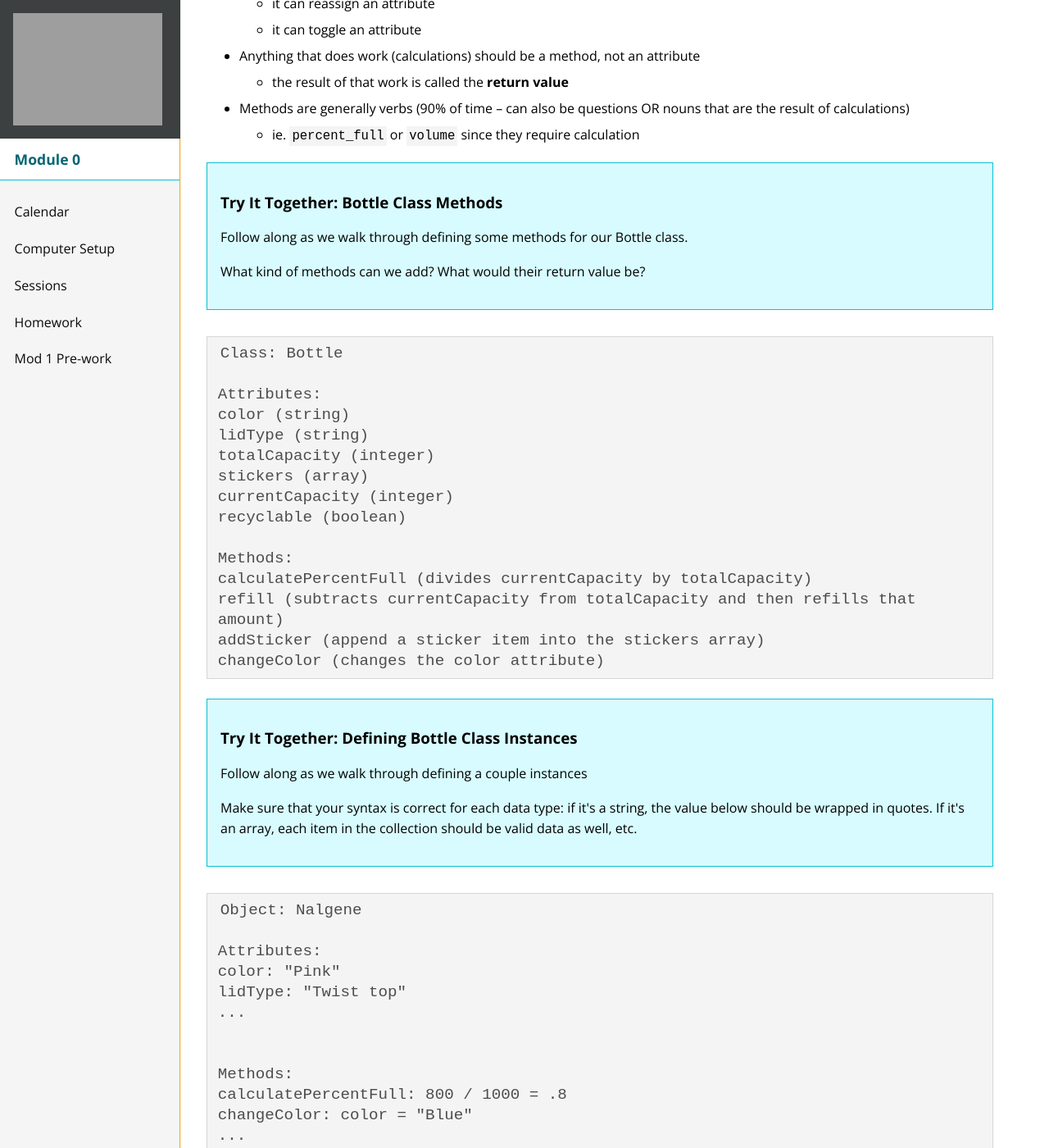
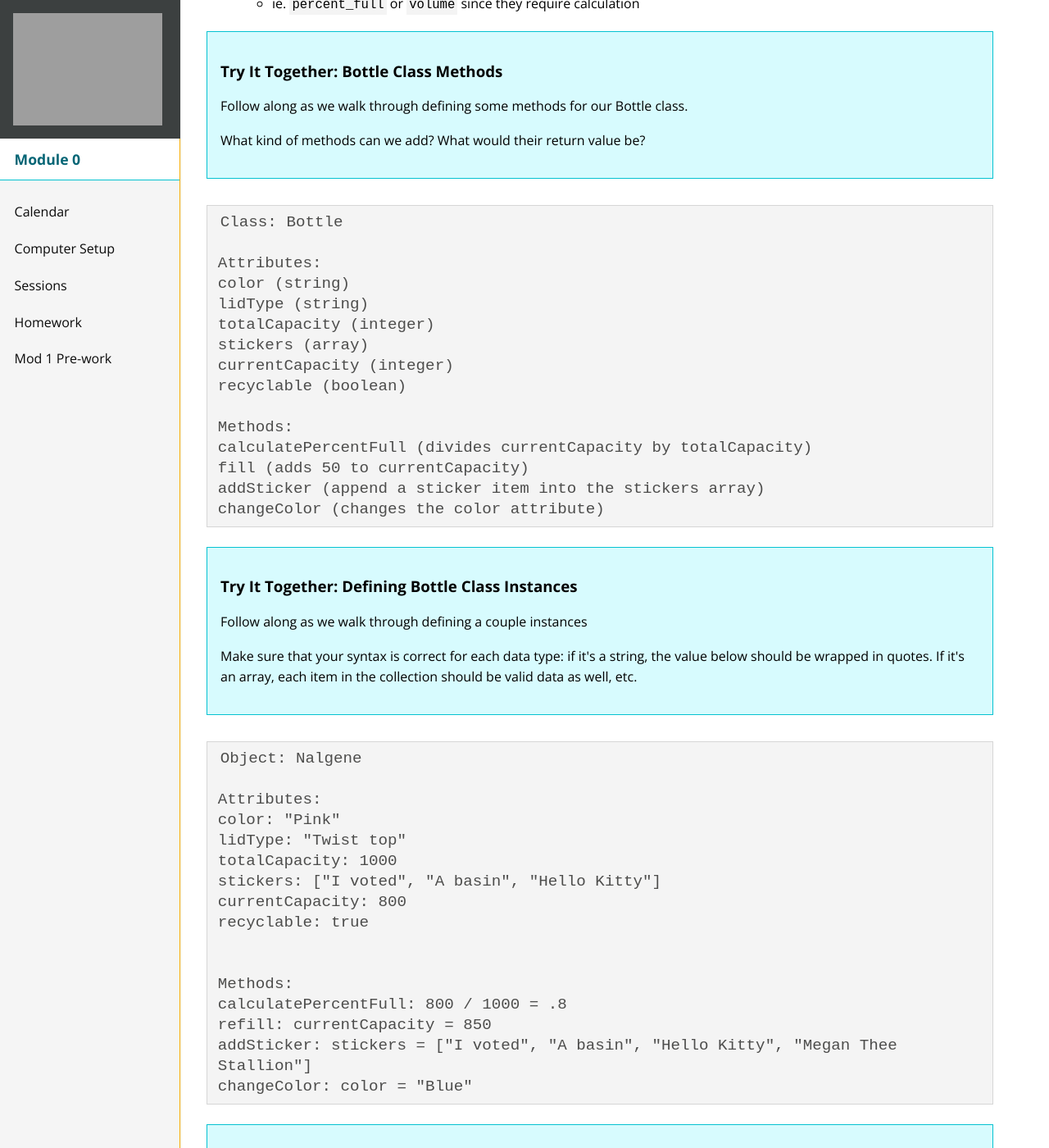
Before and after one commit to turingschool/mod-0-curriculum, a Jekyll site: the page built from session4/index.md, in a window 1280 px wide and 1400 px high, scrolled down 5191 px. Shown: the whole window at 82% size. Built offline with Jekyll 4.4.1, drawn with Linux system fonts in a browser that asks for light colours; nearby versions of some CDN libraries; some of the changed text lies outside the part shown.

Commit message:
Make updates to session 4

````diff
--- a/session4/index.md
+++ b/session4/index.md
@@ -44,9 +44,7 @@
 
 ### Follow-Ups
 
-- Leaving feedback directly on homework gists. Make sure you're checking them. We'll have session 2 + 3 feedback to y'all be end of the weekend.
-- Remember to be aware of where you are in your directory structure of the terminal before you clone anything down or start running git commands. Always run ls after cloning
-- We understand that things are crazy right now. Be kind and gentle with yourselves and others. If you need anything from us, don't hesitate to reach out. Remember that proactive communication is always best.
+- Leaving feedback directly on homework gists. Everyone has feedback on gists for hw's 1 + 2 so far.
 
 ### Other Notes
 
@@ -218,7 +216,7 @@
 
 Methods:
 calculatePercentFull (divides currentCapacity by totalCapacity)
-refill (subtracts currentCapacity from totalCapacity and then refills that amount)
+fill (adds 50 to currentCapacity)
 addSticker (append a sticker item into the stickers array)
 changeColor (changes the color attribute)
 ```
@@ -236,13 +234,17 @@
 Attributes:
 color: "Pink"
 lidType: "Twist top"
-...
+totalCapacity: 1000
+stickers: ["I voted", "A basin", "Hello Kitty"]
+currentCapacity: 800
+recyclable: true
 
 
 Methods:
 calculatePercentFull: 800 / 1000 = .8
+refill: currentCapacity = 850
+addSticker: stickers = ["I voted", "A basin", "Hello Kitty", "Megan Thee Stallion"]
 changeColor: color = "Blue"
-...
 ```
 
 <div class="try-it">
````
Also changed, not shown: other parts of session4/index.md (+2 -2 lines).
